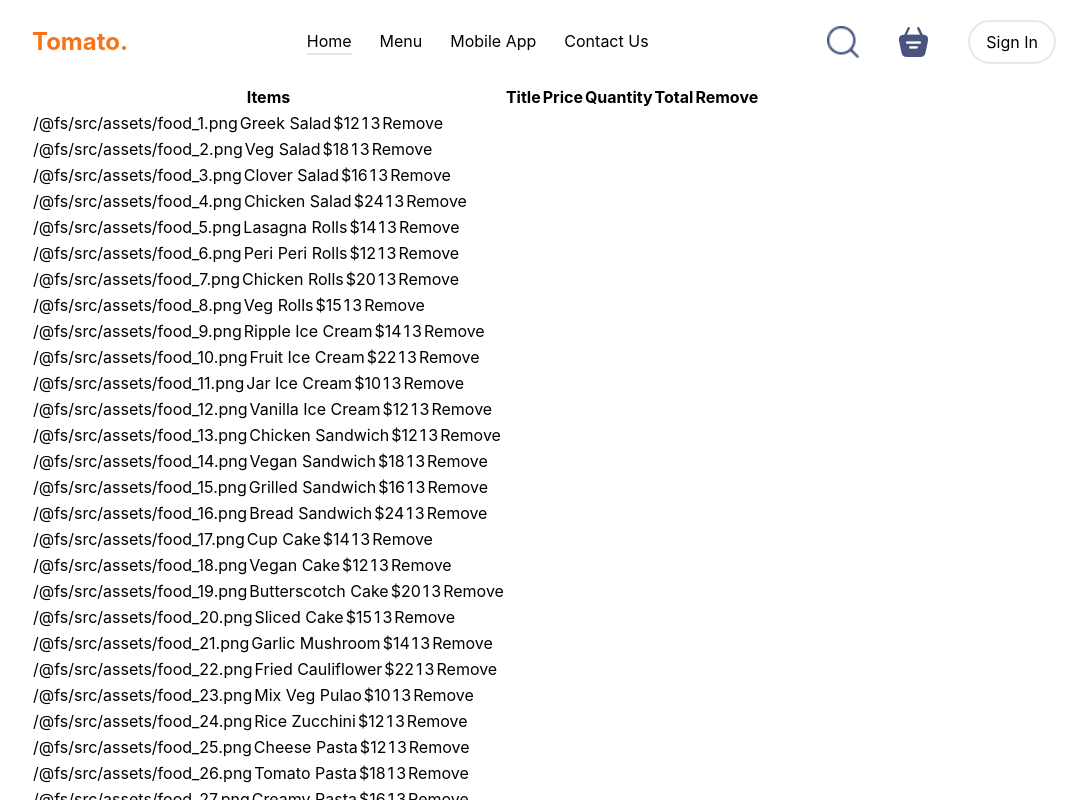
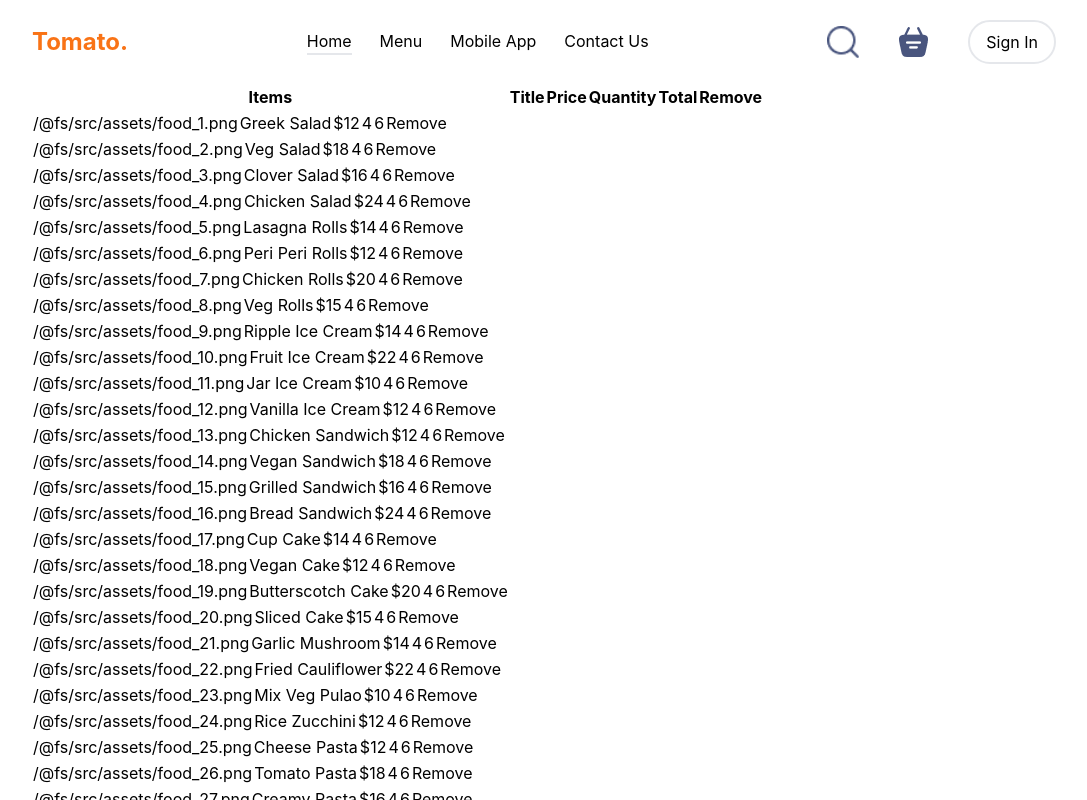
Before and after one commit to AwaisRJ/Foodiii, a React (Create React App) app: page / in a window 1280 px wide. Both pictures are taken after a click on the picture 1009 px from the left and 42 px from the top of the page. Shown: the top 800 px of the page, without its empty margins (96-1183 px from the left). Built offline with nearby package versions, Linux system fonts and the light colour scheme.

Commit message:
Changed readme, added test file

```diff
--- a/src/componeents/Cart/CartTable.jsx
+++ b/src/componeents/Cart/CartTable.jsx
@@ -23,8 +23,8 @@ const CartTable = () => {
                     <td>{item.image}</td>
                     <td>{item.name}</td>
                     <td>${item.price}</td>
-                    <td>1</td>
-                    <td>3</td>
+                    <td>4</td>
+                    <td>6</td>
                     <td>Remove</td>
                     </div>)
                 } )}
```
